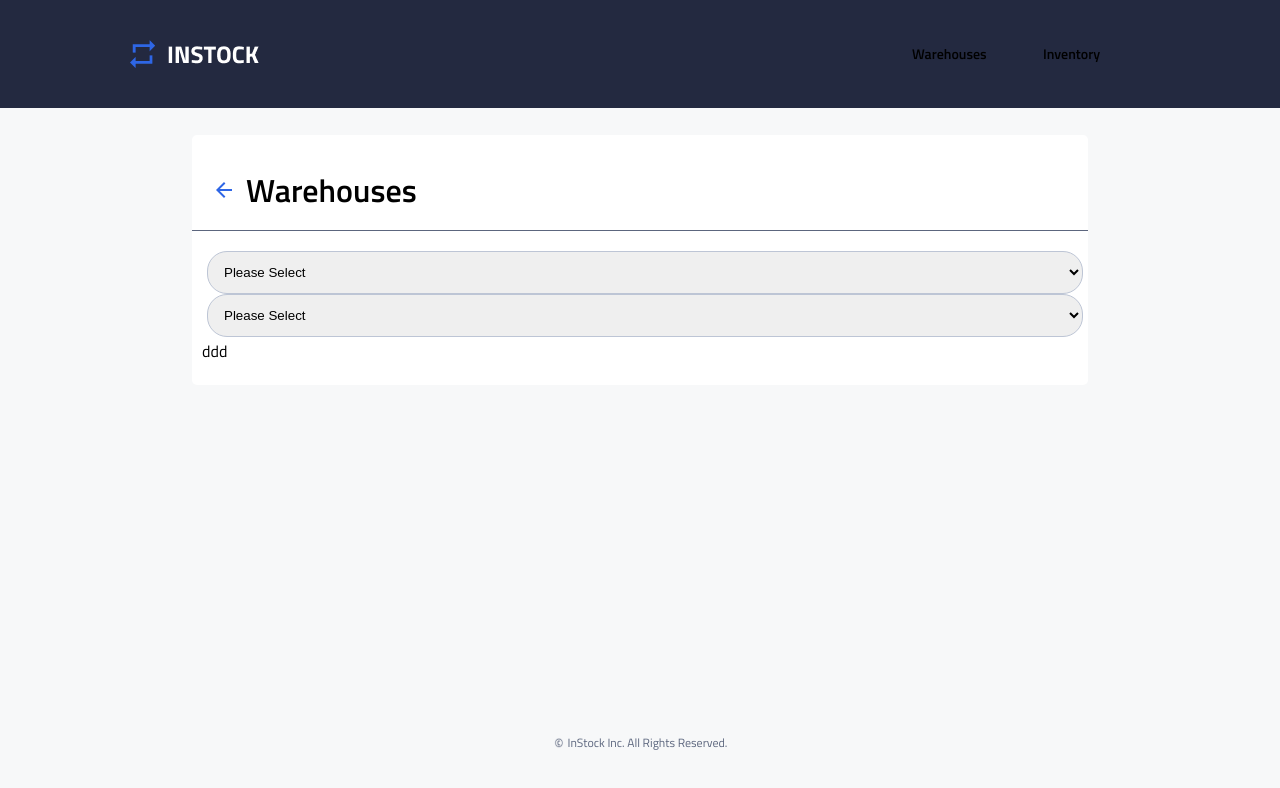
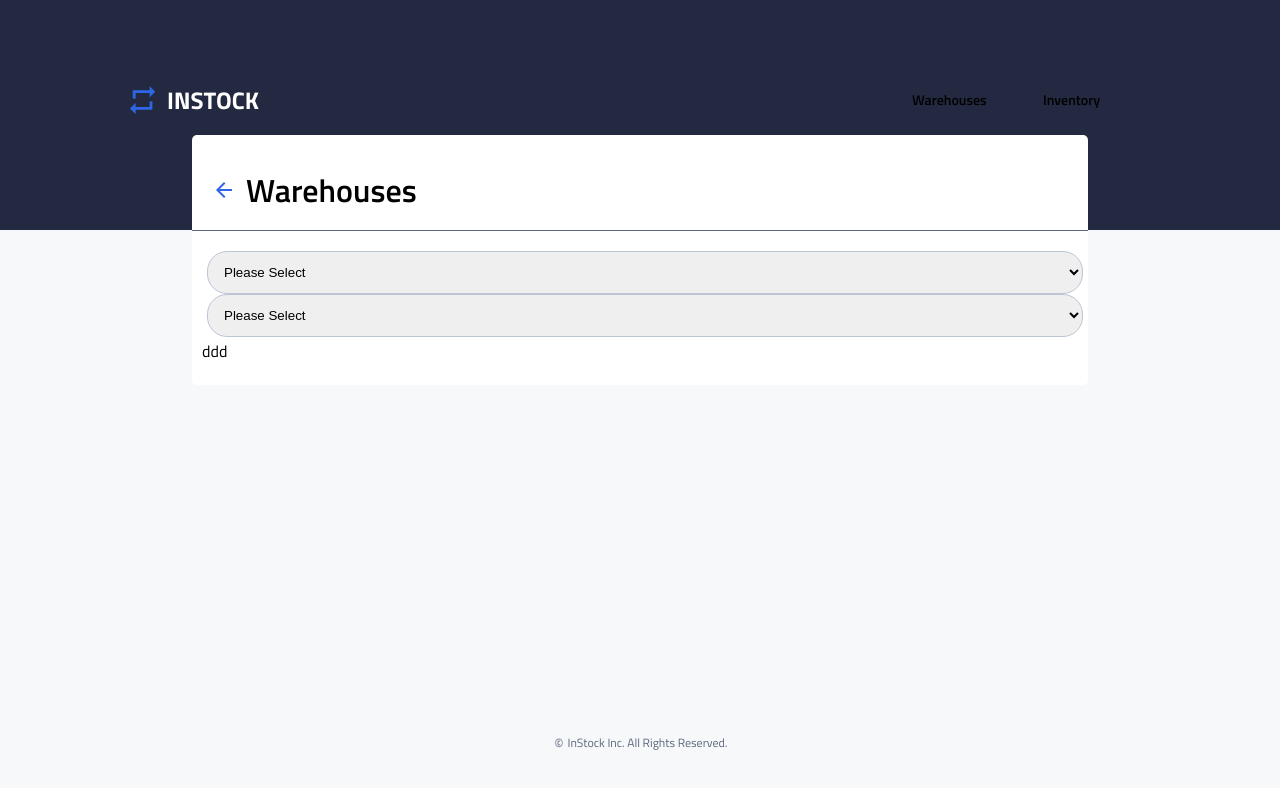
Before and after one commit to davidmaxxxy/instock-client, a React (Create React App) app: page / in a window 1280 px wide. Shown: the top 788 px of the page. Built offline with nearby package versions, Linux system fonts and the light colour scheme.

Commit message:
I'll fix the header in original header branch

```diff
--- a/src/Components/Header/Header.scss
+++ b/src/Components/Header/Header.scss
@@ -5,19 +5,22 @@
   background-color: $background-color-graphite;
   display: flex;
   justify-content: center;
+  height: 23rem;
 }
 
 .header-nav {
   display: flex;
   flex-direction: column;
   align-items: center;
+  width: 100%;
+
   @include tablet {
     flex-direction: row;
-    padding-top: 3.2rem;
+    padding-top: 2rem;
     padding-bottom: 3.2rem;
   }
   @include desktop {
-    padding-top: 4rem;
+    padding-top: 1rem;
     padding-bottom: 4rem;
     max-width: 102rem;
     width: 100%;
@@ -74,84 +77,3 @@
     }
   }
 }
-
-
-// @use "../../styles/partials/mixin.scss" as *;
-// @use "../../styles/partials/variables.scss" as *;
-
-// .header {
-//   background-color: $background-color-graphite;
-//   display: flex;
-//   justify-content: center;
-//   height: 23rem;
-// }
-
-// .header-nav {
-//   display: flex;
-//   flex-direction: column;
-//   align-items: center;
-//   width: 100%;
-
-//   @include tablet {
-//     flex-direction: row;
-//     padding-top: 2rem;
-//     padding-bottom: 3.2rem;
-//   }
-//   @include desktop {
-//     padding-top: 1rem;
-//     padding-bottom: 4rem;
-//     max-width: 102rem;
-//     width: 100%;
-//   }
-// }
-
-// .header-logo__img {
-//   padding-top: 2.4rem;
-//   width: 12.85rem;
-//   height: 2.8rem;
-//   @include tablet {
-//     padding-top: 0;
-//     padding-left: 3.2rem;
-//   }
-//   @include desktop {
-//     padding-left: 0;
-//   }
-// }
-
-// .header-side-nav {
-//   display: flex;
-//   justify-content: space-between;
-//   width: 100%;
-//   padding-top: 2.4rem;
-//   padding-bottom: 2.4rem;
-//   &__warehouses-btn {
-//     padding-left: 1.6rem;
-//     width: 50%;
-//     padding-right: 0.8rem;
-//   }
-//   &__inventory-btn {
-//     padding-right: 1.6rem;
-//     width: 50%;
-//     padding-left: 0.8rem;
-//   }
-//   @include tablet {
-//     padding-top: 0;
-//     padding-bottom: 0;
-//     justify-content: right;
-//     &__warehouses-btn {
-//       padding-left: 2.4rem;
-//       width: 10.7rem;
-//       padding-right: 1.2rem;
-//     }
-//     &__inventory-btn {
-//       padding-right: 3.2rem;
-//       width: 10.7rem;
-//       padding-left: 1.2rem;
-//     }
-//   }
-//   @include desktop {
-//     &__inventory-btn {
-//       padding-right: 0;
-//     }
-//   }
-// }
```
